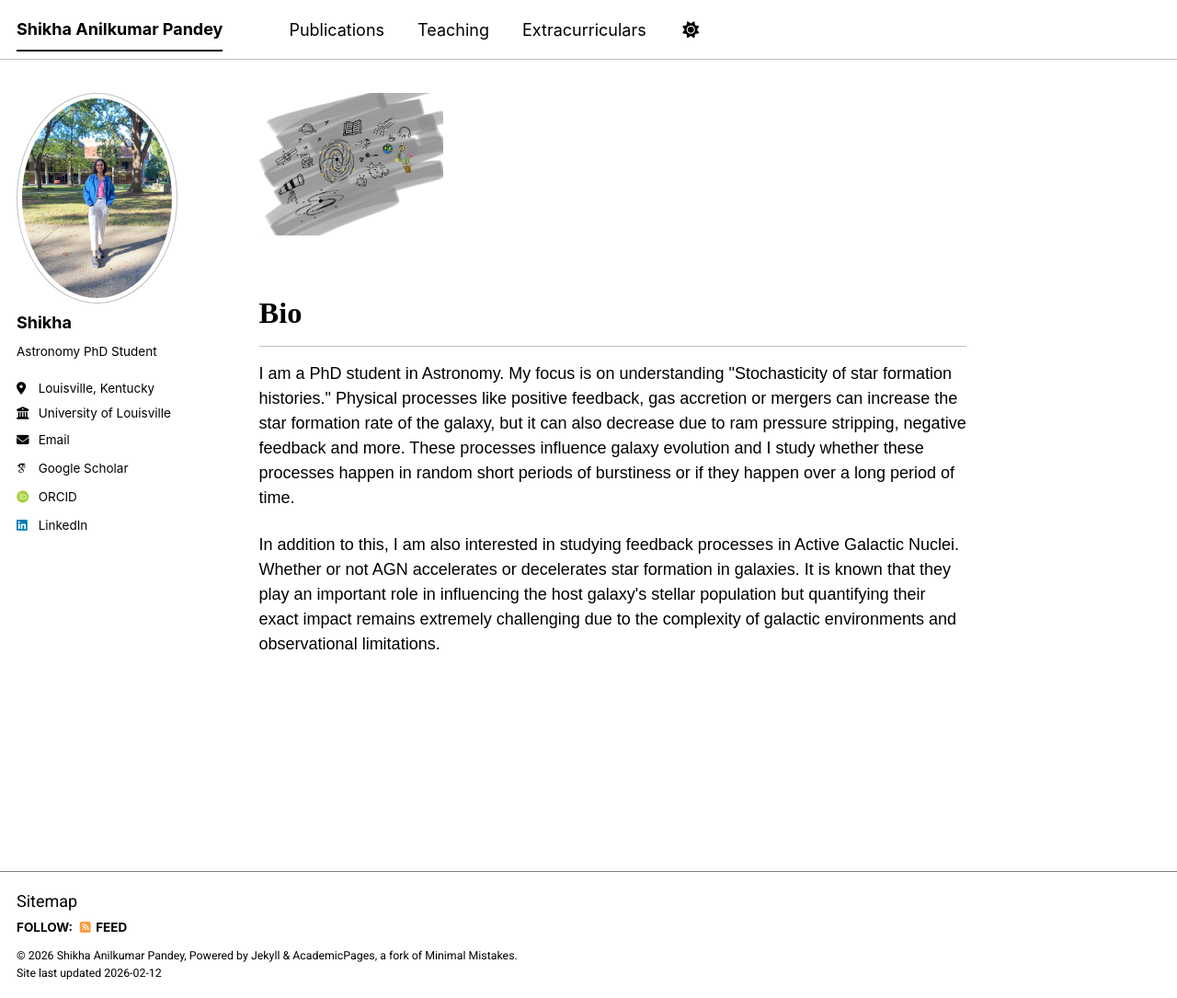
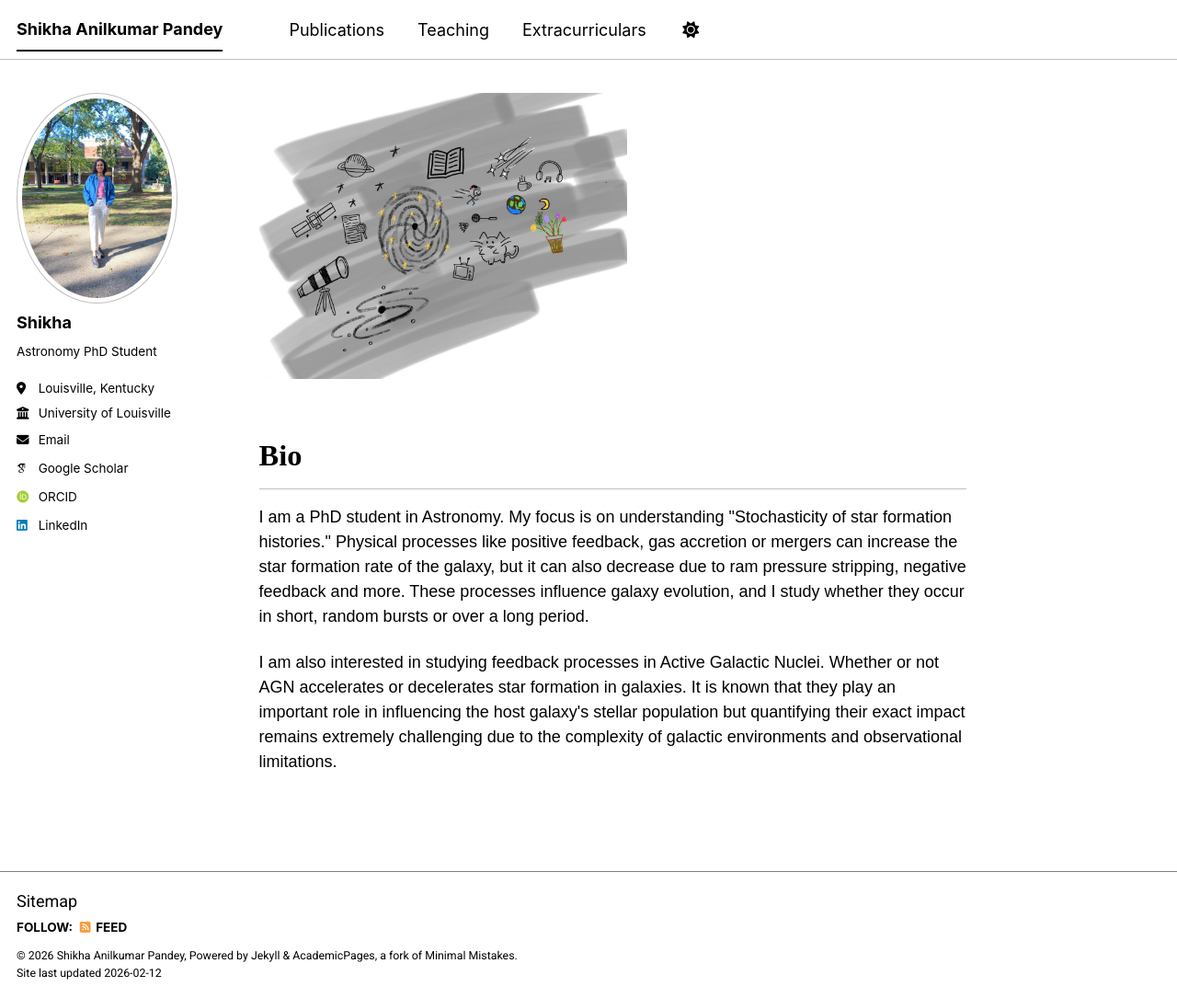
Before and after one commit to pshikha/pshikha.github.io, a Jekyll site: the page built from _pages/about.md, in a window 1280 px wide and 1085 px high. Shown: the whole window at 92% size. Built offline with Jekyll 4.4.1, drawn with Linux system fonts in a browser that asks for light colours; some web fonts are replaced; a script bundle is joined from its source files by our own code; library files that are not in the unit come from our copies.

Commit message:
Update about.md

```diff
--- a/_pages/about.md
+++ b/_pages/about.md
@@ -7,13 +7,13 @@ redirect_from:
 ---
 
 
-<img src="/images/Glaxy img.jpeg" width="200" >
+<img src="/images/Glaxy img.jpeg" width="400" height="300" >
 
 <div class="bio">
 <h2>Bio</h2>
-<p> I am a PhD student in Astronomy. My focus is on understanding "Stochasticity of star formation histories." Physical processes like positive feedback, gas accretion or mergers can increase the star formation rate of the galaxy, but it can also decrease due to ram pressure stripping, negative feedback and more. These processes influence galaxy evolution and I study whether these processes happen in random short periods of burstiness or if they happen over a long period of time.
+<p> I am a PhD student in Astronomy. My focus is on understanding "Stochasticity of star formation histories." Physical processes like positive feedback, gas accretion or mergers can increase the star formation rate of the galaxy, but it can also decrease due to ram pressure stripping, negative feedback and more. These processes influence galaxy evolution, and I study whether they occur in short, random bursts or over a long period.
 <p>
 
 <p>
-In addition to this, I am also interested in studying feedback processes in Active Galactic Nuclei. Whether or not AGN accelerates or decelerates star formation in galaxies. It is known that they play an important role in influencing the host galaxy's stellar population but quantifying their exact impact remains extremely challenging due to the complexity of galactic environments and observational limitations.
+I am also interested in studying feedback processes in Active Galactic Nuclei. Whether or not AGN accelerates or decelerates star formation in galaxies. It is known that they play an important role in influencing the host galaxy's stellar population but quantifying their exact impact remains extremely challenging due to the complexity of galactic environments and observational limitations.
 </p>
```
